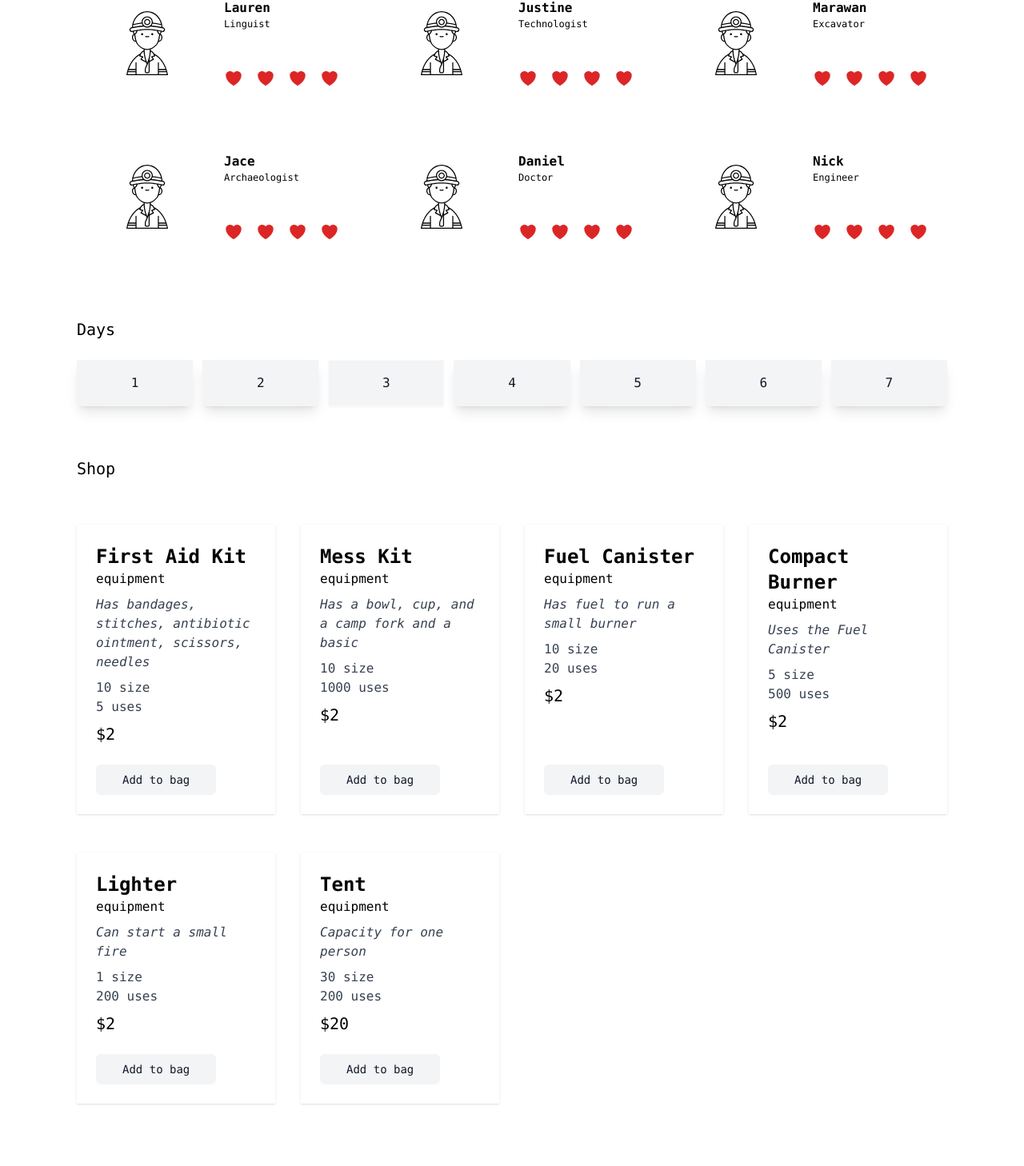
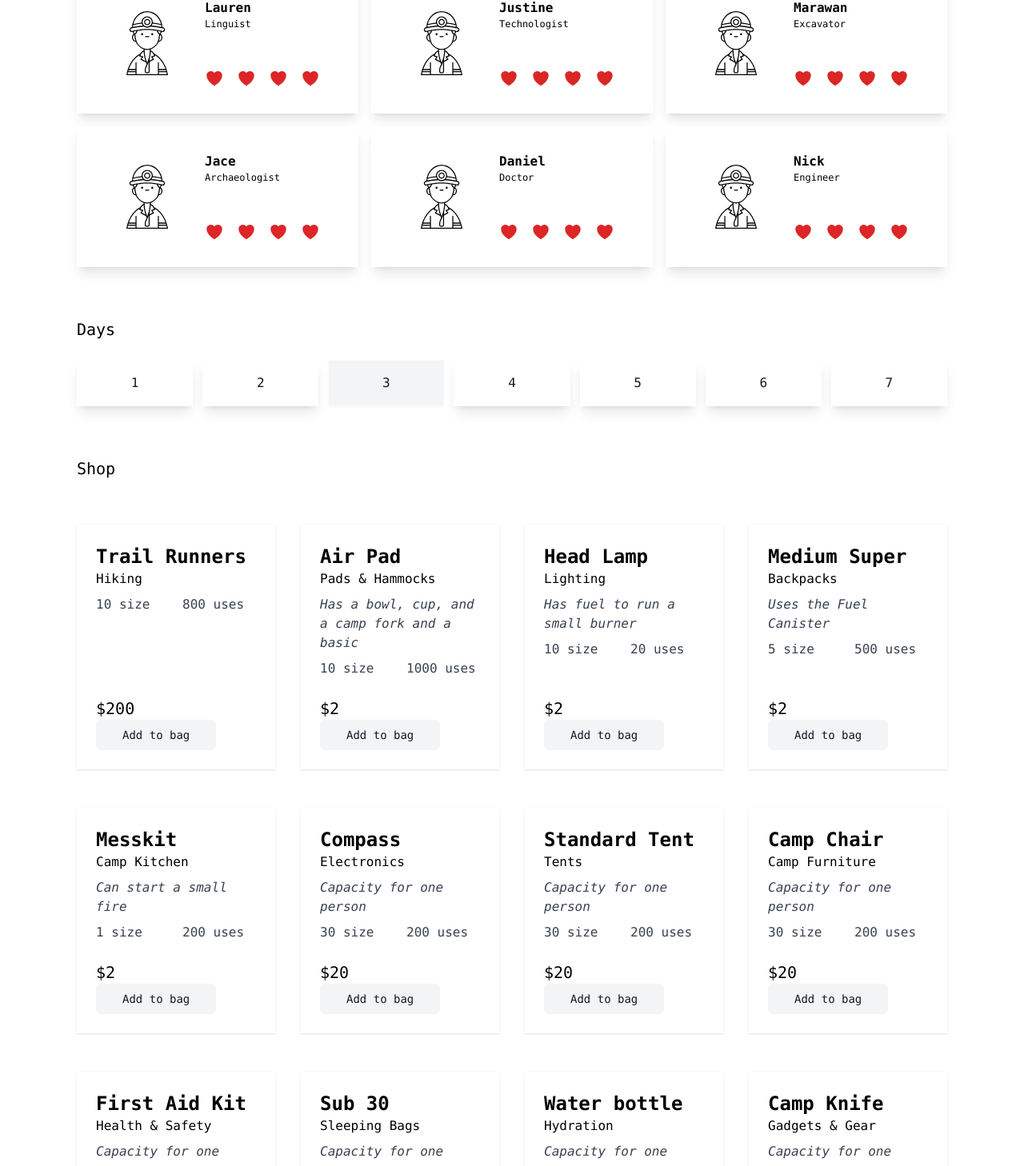
Before and after one commit to njculpin/MTAPT, a Next.js app: page / in a window 1280 px wide. Shown: the part 1376-2834 px from the top of the page at 80% size. Built offline with nearby package versions, Linux system fonts and the light colour scheme.

Commit message:
character selector

```diff
--- a/app/components/backpack-card.tsx
+++ /dev/null
@@ -1,84 +0,0 @@
-"use client";
-import { useEffect, useState } from "react";
-import { EquipmentCard } from ".";
-import { Character, Equipment } from "../models";
-
-export function BackpackCard({ equipment }: { equipment: Equipment[] }) {
-  const [selectedEquipment, setSelectedEquipment] = useState<Equipment[]>([]);
-  const [capacity, setCapacity] = useState(0);
-  function handleSetSelected({
-    equipment,
-    enabled,
-  }: {
-    equipment: Equipment;
-    enabled: boolean;
-  }) {
-    if (!enabled) {
-      let prev = selectedEquipment.filter((x) => x.name !== equipment.name);
-      setSelectedEquipment(prev);
-    } else {
-      setSelectedEquipment([...selectedEquipment, equipment]);
-    }
-  }
-
-  useEffect(() => {
-    const cap = selectedEquipment.map((x) => x.size);
-    if (!cap.length) {
-      return;
-    }
-    setCapacity(cap.reduce((a, b) => a + b));
-  }, [selectedEquipment]);
-
-  return (
-    <div className="my-16 space-y-16">
-      <div className="flex flex-col">
-        <p className="text-black text-xl pb-2">Shop for equipment</p>
-      </div>
-      <div>
-        <h2 className="sr-only">Items in your shopping cart</h2>
-        <ul
-          role="list"
-          className="divide-y divide-gray-200 border-b border-t border-gray-200"
-        >
-          {equipment.map(function (equip) {
-            return (
-              <li key={equip.id} className="flex py-6 sm:py-10">
-                <EquipmentCard equipment={equip} />
-              </li>
-            );
-          })}
-        </ul>
-        <div className="mt-10 sm:ml-32 sm:pl-6">
-          <div className="rounded-lg bg-white px-4 py-6 sm:p-6 lg:p-8">
-            <h2 className="sr-only">Order summary</h2>
-
-            <div className="flow-root">
-              <dl className="-my-4 divide-y divide-gray-200 text-sm">
-                <div className="flex items-center justify-between py-4">
-                  <dt className="text-black">Subtotal</dt>
-                  <dd className="font-medium text-gray-50">$99.00</dd>
-                </div>
-                <div className="flex items-center justify-between py-4">
-                  <dt className="text-black">Shipping</dt>
-                  <dd className="font-medium text-gray-50">$5.00</dd>
-                </div>
-                <div className="flex items-center justify-between py-4">
-                  <dt className="text-black">Tax</dt>
-                  <dd className="font-medium text-gray-50">$8.32</dd>
-                </div>
-                <div className="flex items-center justify-between py-4">
-                  <dt className="text-base font-medium text-gray-50">
-                    Order total
-                  </dt>
-                  <dd className="text-base font-medium text-gray-50">
-                    $112.32
-                  </dd>
-                </div>
-              </dl>
-            </div>
-          </div>
-        </div>
-      </div>
-    </div>
-  );
-}
--- a/app/components/character-card.tsx
+++ b/app/components/character-card.tsx
@@ -1,18 +1,33 @@
 "use client";
+import { useState } from "react";
+import { Switch } from "@headlessui/react";
 import { Character } from "../models";
 
+function classNames(...classes: string[]) {
+  return classes.filter(Boolean).join(" ");
+}
+
 export function CharacterCard({ character }: { character: Character | null }) {
+  const [enabled, setEnabled] = useState(false);
   if (!character) {
     return <></>;
   }
   return (
-    <div className="w-full flex flex-row justify-start p-6">
-      <div className="mr-6">
+    <Switch checked={enabled} onChange={setEnabled}>
+      <div
+        className={classNames(
+          enabled
+            ? "bg-gray-100 border border-gray-50 shadow-sm"
+            : "bg-white shadow-lg",
+          "w-full flex flex-row p-6 hover:bg-gray-200 cursor-pointer text-gray-900 "
+        )}
+      >
+        <div>
           <div className="p-2 h-32 w-32 flex justify-center items-center">
             <CharacterIcon />
           </div>
         </div>
-      <div className="p-2 space-y-2 flex flex-col justify-between">
+        <div className="p-2 space-y-2 flex flex-col justify-between text-left">
           <div>
             <p className="text-black font-bold">{character.name}</p>
             <p className="text-black text-xs">{character.skills}</p>
@@ -20,6 +35,7 @@ export function CharacterCard({ character }: { character: Character | null }) {
           <HealthMeter health={character.health} />
         </div>
       </div>
+    </Switch>
   );
 }
 
--- a/app/components/character-roster.tsx
+++ b/app/components/character-roster.tsx
@@ -10,9 +10,7 @@ export function CharacterRoster({ characters }: { characters: Character[] }) {
       </div>
       <div className="grid grid-cols-1 md:grid-cols-2 lg:grid-cols-3 gap-4">
         {characters.map((character: Character) => (
-          <div key={character.id}>
-            <CharacterCard character={character} />
-          </div>
+          <CharacterCard character={character} key={character.id} />
         ))}
       </div>
     </div>
--- a/app/components/days-picker.tsx
+++ b/app/components/days-picker.tsx
@@ -35,7 +35,7 @@ export function DaysPicker() {
                 classNames(
                   checked
                     ? "bg-gray-100 border border-gray-50 shadow-sm"
-                    : "bg-gray-100 shadow-lg",
+                    : "bg-white shadow-lg",
                   "text-gray-900 w-full flex flex-grow flex-col justify-center items-center p-4 hover:bg-gray-200 cursor-pointer"
                 )
               }
--- a/app/components/equipment-card.tsx
+++ /dev/null
@@ -1,60 +0,0 @@
-"use client";
-import { Equipment } from "../models";
-
-export function EquipmentCard({ equipment }: { equipment: Equipment }) {
-  return (
-    <>
-      {/* <div className="flex-shrink-0">
-        <img
-          src={equipment.imageSrc}
-          alt={equipment.imageAlt}
-          className="h-24 w-24 rounded-lg object-cover object-center sm:h-32 sm:w-32"
-        />
-      </div> */}
-      <div className="relative mx-4 flex flex-1 flex-col justify-between sm:ml-6">
-        <div>
-          <div className="flex justify-between sm:grid sm:grid-cols-2">
-            <div className="pr-6">
-              <h3 className="text-sm">
-                <p className="font-medium text-black hover:text-black">
-                  {equipment.name}
-                </p>
-              </h3>
-              <p className="mt-1 text-sm text-white0">
-                {equipment.description}
-              </p>
-              {equipment.size ? (
-                <p className="mt-1 text-sm text-white0">{equipment.size}</p>
-              ) : null}
-            </div>
-
-            <p className="text-right text-sm font-medium text-black">
-              {equipment.cost} APT
-            </p>
-          </div>
-
-          <div className="mt-4 flex items-center sm:absolute sm:left-1/2 sm:top-0 sm:mt-0 sm:block">
-            <label htmlFor={`quantity-${equipment.id}`} className="sr-only">
-              Quantity, {equipment.name}
-            </label>
-            <select
-              id={`quantity-${equipment.id}`}
-              name={`quantity-${equipment.id}`}
-              className="block max-w-full rounded-md border border-gray-300 py-1.5 text-left text-base font-medium leading-5 text-black shadow-sm focus:border-white focus:outline-none focus:ring-1 focus:ring-white sm:text-sm"
-            >
-              <option value={0}>0</option>
-              <option value={1}>1</option>
-              <option value={2}>2</option>
-              <option value={3}>3</option>
-              <option value={4}>4</option>
-              <option value={5}>5</option>
-              <option value={6}>6</option>
-              <option value={7}>7</option>
-              <option value={8}>8</option>
-            </select>
-          </div>
-        </div>
-      </div>
-    </>
-  );
-}
--- a/app/components/index.ts
+++ b/app/components/index.ts
@@ -1,7 +1,5 @@
 export * from "./weather-forecast";
 export * from "./character-roster";
 export * from "./character-card";
-export * from "./equipment-card";
 export * from "./days-picker";
-export * from "./backpack-card";
 export * from "./shop";
--- a/app/components/shop.tsx
+++ b/app/components/shop.tsx
@@ -22,15 +22,15 @@ export function Shop({ equipment }: { equipment: Equipment[] }) {
                   <div>
                     <p className="italic text-gray-700">{equip.description}</p>
                   </div>
-                  <div className="text-gray-700">
+                  <div className="text-gray-700 grid grid-cols-2 gap-4">
                     <p>{equip.size} size</p>
                     <p>{equip.uses} uses</p>
                   </div>
+                </div>
+                <div className="mt-6">
                   <div>
                     <p className="text-xl">${equip.cost}</p>
                   </div>
-                </div>
-                <div className="mt-6">
                   <button className="relative flex items-center justify-center rounded-md border border-transparent bg-gray-100 px-8 py-2 text-sm font-medium text-gray-900 hover:bg-gray-200">
                     Add to bag<span className="sr-only">, {equip.name}</span>
                   </button>
--- a/app/data/equipment.ts
+++ b/app/data/equipment.ts
@@ -3,18 +3,17 @@ import { Equipment } from "../models";
 export const equipment: Equipment[] = [
   {
     id: 0,
-    name: "First Aid Kit",
-    category: "equipment",
-    description:
-      "Has bandages, stitches, antibiotic ointment, scissors, needles",
+    name: "Trail Runners",
+    category: "Hiking",
+    description: "",
     size: 10,
-    uses: 5,
-    cost: 2,
+    uses: 800,
+    cost: 200,
   },
   {
     id: 1,
-    name: "Mess Kit",
-    category: "equipment",
+    name: "Air Pad",
+    category: "Pads & Hammocks",
     description: "Has a bowl, cup, and a camp fork and a basic",
     size: 10,
     uses: 1000,
@@ -22,8 +21,8 @@ export const equipment: Equipment[] = [
   },
   {
     id: 2,
-    name: "Fuel Canister",
-    category: "equipment",
+    name: "Head Lamp",
+    category: "Lighting",
     description: "Has fuel to run a small burner",
     size: 10,
     uses: 20,
@@ -31,8 +30,8 @@ export const equipment: Equipment[] = [
   },
   {
     id: 3,
-    name: "Compact Burner",
-    category: "equipment",
+    name: "Medium Super",
+    category: "Backpacks",
     description: "Uses the Fuel Canister",
     size: 5,
     uses: 500,
@@ -40,8 +39,8 @@ export const equipment: Equipment[] = [
   },
   {
     id: 4,
-    name: "Lighter",
-    category: "equipment",
+    name: "Messkit",
+    category: "Camp Kitchen",
     description: "Can start a small fire",
     size: 1,
     uses: 200,
@@ -49,8 +48,62 @@ export const equipment: Equipment[] = [
   },
   {
     id: 5,
-    name: "Tent",
-    category: "equipment",
+    name: "Compass",
+    category: "Electronics",
+    description: "Capacity for one person",
+    size: 30,
+    uses: 200,
+    cost: 20,
+  },
+  {
+    id: 6,
+    name: "Standard Tent",
+    category: "Tents",
+    description: "Capacity for one person",
+    size: 30,
+    uses: 200,
+    cost: 20,
+  },
+  {
+    id: 7,
+    name: "Camp Chair",
+    category: "Camp Furniture",
+    description: "Capacity for one person",
+    size: 30,
+    uses: 200,
+    cost: 20,
+  },
+  {
+    id: 8,
+    name: "First Aid Kit",
+    category: "Health & Safety",
+    description: "Capacity for one person",
+    size: 30,
+    uses: 200,
+    cost: 20,
+  },
+  {
+    id: 9,
+    name: "Sub 30",
+    category: "Sleeping Bags",
+    description: "Capacity for one person",
+    size: 30,
+    uses: 200,
+    cost: 20,
+  },
+  {
+    id: 10,
+    name: "Water bottle",
+    category: "Hydration",
+    description: "Capacity for one person",
+    size: 30,
+    uses: 200,
+    cost: 20,
+  },
+  {
+    id: 11,
+    name: "Camp Knife",
+    category: "Gadgets & Gear",
     description: "Capacity for one person",
     size: 30,
     uses: 200,
```
Also changed, not shown: app/components/equipment-picker.tsx (deleted). Lines whose indentation alone changed are shown as unchanged.
